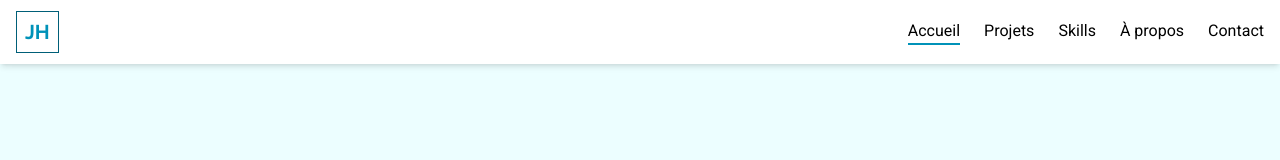
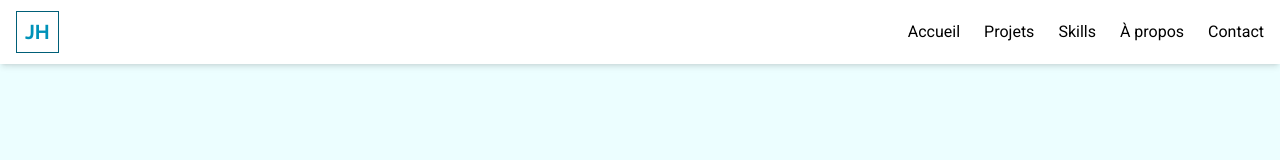
Before and after one commit to Jonathan-Huber/Portfolio, a React (Vite) app: page / in a window 1280 px wide. Shown: the top 160 px of the page. Built offline with nearby package versions, Linux system fonts and the light colour scheme.

Commit message:
refactor: simplifier la navbar en retirant l’état actif

```diff
--- a/src/components/Navbar.jsx
+++ b/src/components/Navbar.jsx
@@ -2,7 +2,6 @@ import { useState } from "react";
 
 function Navbar() {
   const [open, setOpen] = useState(false);
-  const [active, setActive] = useState("/");
 
   const links = [
     { href: "/", label: "Accueil" },
@@ -51,12 +50,7 @@ function Navbar() {
               <li key={link.href}>
                 <a
                   href={link.href}
-                  onClick={() => setActive(link.href)}
-                  className={`inline-block transition-transform duration-200 ${
-                    active === link.href
-                      ? "text-black border-b-2 border-cyan-600"
-                      : "text-black hover:text-cyan-800 hover:scale-110"
-                  }`}
+                  className="inline-block transition-transform duration-200"
                 >
                   {link.label}
                 </a>
@@ -79,13 +73,8 @@ function Navbar() {
                 href={link.href}
                 onClick={() => {
                   setOpen(false);
-                  setActive(link.href);
                 }}
-                className={`inline-block transition-transform duration-200 ${
-                  active === link.href
-                    ? "text-black border-b-2 border-cyan-600"
-                    : "text-black hover:text-cyan-800 hover:scale-110"
-                }`}
+                className="inline-block transition-transform duration-200"
               >
                 {link.label}
               </a>
```
